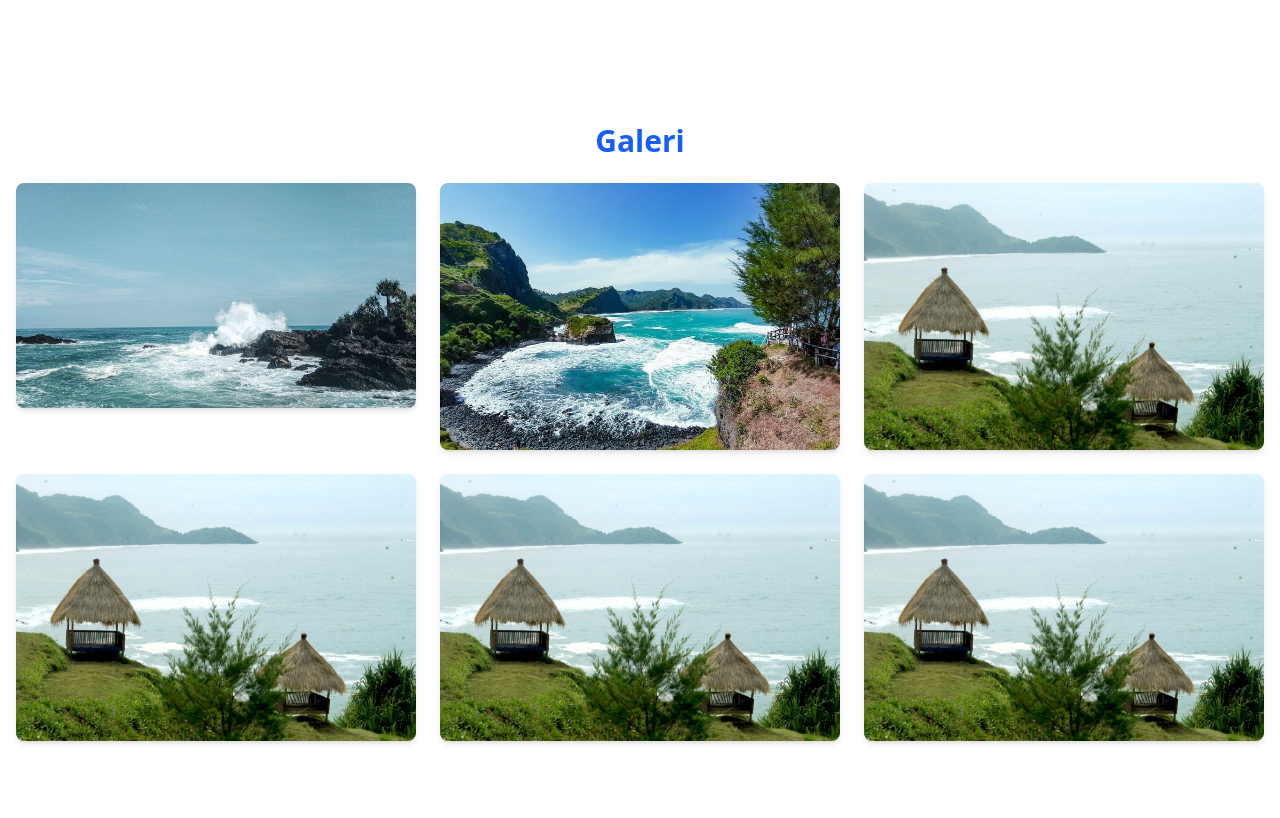
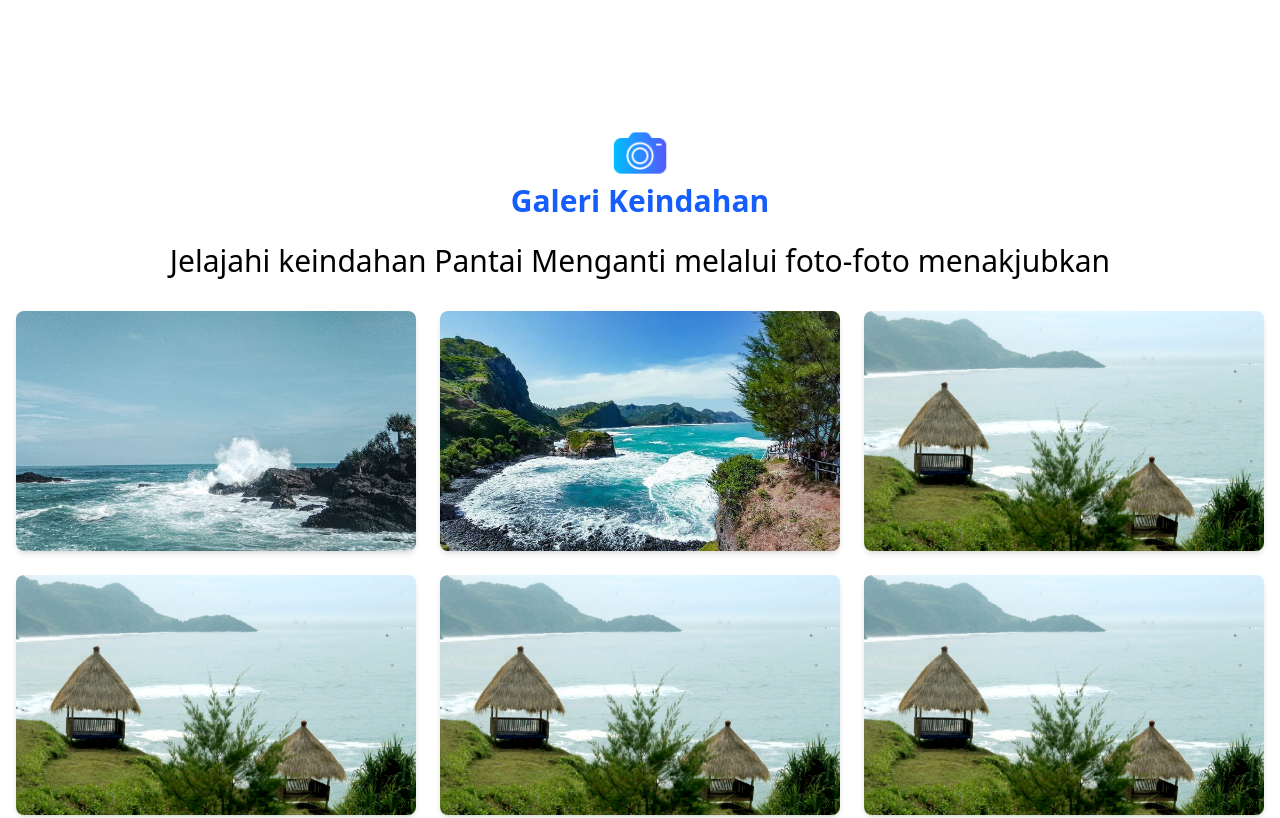
Before and after one commit to anggakrnwn/pantai-menganti, a website: page index.html in a window 1280 px wide. Shown: the part 1620-2438 px from the top of the page. Drawn offline with Linux system fonts and the light colour scheme.

Commit message:
memperbaiki galeri

```diff
--- a/index.html
+++ b/index.html
@@ -130,17 +130,26 @@
 <!-- Galeri -->
 <section id="galeri" class="py-20 px-4">
   <div class="container mx-auto text-center">
-      <h2 class="text-3xl font-bold text-blue-600 mb-6">Galeri</h2>
+    <img src="images/camera.png" class="block mx-auto h-15 w-15" alt="" srcset="">
+    <h2 class="text-3xl font-bold text-blue-600 mb-6">Galeri Keindahan</h2>
+    <h2 class="mb-8 text-3xl">Jelajahi keindahan Pantai Menganti melalui foto-foto menakjubkan</h2>
     <div class="grid grid-cols-1 md:grid-cols-3 gap-6">
-        <img src="images/galeri1.jpg" alt="Pantai 1" class="rounded-lg shadow-md">
-        <img src="images/galeri2.jpg" alt="Pantai 2" class="rounded-lg shadow-md">
-        <img src="images/galeri3.jpg" alt="Pantai 3" class="rounded-lg shadow-md">
-        <img src="images/galeri3.jpg" alt="Pantai 3" class="rounded-lg shadow-md">
-        <img src="images/galeri3.jpg" alt="Pantai 3" class="rounded-lg shadow-md">
-        <img src="images/galeri3.jpg" alt="Pantai 3" class="rounded-lg shadow-md">
+      <img src="images/galeri1.jpg" alt="Pantai 1" class="h-60 w-full object-cover rounded-lg shadow-md">
+      <img src="images/galeri2.jpg" alt="Pantai 2" class="h-60 w-full object-cover rounded-lg shadow-md">
+      <img src="images/galeri3.jpg" alt="Pantai 3" class="h-60 w-full object-cover rounded-lg shadow-md">
+      <img src="images/galeri3.jpg" alt="Pantai 3" class="h-60 w-full object-cover rounded-lg shadow-md">
+      <img src="images/galeri3.jpg" alt="Pantai 3" class="h-60 w-full object-cover rounded-lg shadow-md">
+      <img src="images/galeri3.jpg" alt="Pantai 3" class="h-60 w-full object-cover rounded-lg shadow-md">
     </div>
   </div>
 </section>
+
+
+<!-- Aktifitas -->
+
+
+
+
 
   <!-- Kontak -->
   <section id="kontak" class="py-20 px-4 bg-gray-100">
```
Also changed, not shown: images/camera.png (added), src/output.css. Lines whose indentation alone changed are shown as unchanged.
